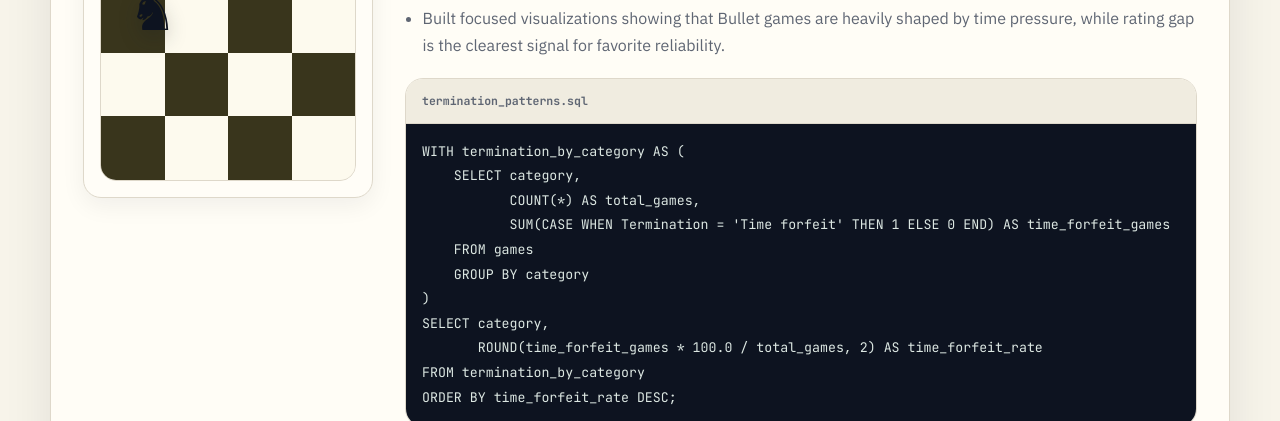
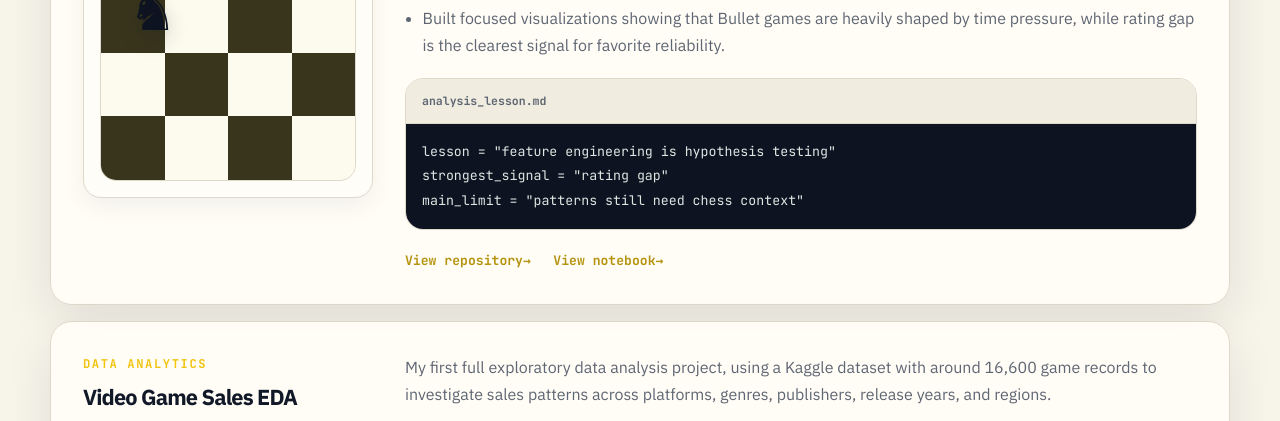
Before and after one commit to hafezomar/hafezomar.github.io, a plain HTML site: page index.html in a window 1280 px wide. Shown: the part 2609-3030 px from the top of the page. Drawn offline with Linux system fonts and the light colour scheme.

Commit message:
Restore Lichess analysis note

```diff
--- a/index.html
+++ b/index.html
@@ -238,19 +238,11 @@ ORDER BY review_score;</code></pre>
                             <li>Engineered evaluation features from messy wide columns while separating numeric engine evaluations from forced-mate notation.</li>
                             <li>Built focused visualizations showing that Bullet games are heavily shaped by time pressure, while rating gap is the clearest signal for favorite reliability.</li>
                         </ul>
-                        <div class="code-card" aria-label="SQL analysis example">
-                            <div class="code-title">termination_patterns.sql</div>
-                            <pre><code>WITH termination_by_category AS (
-    SELECT category,
-           COUNT(*) AS total_games,
-           SUM(CASE WHEN Termination = 'Time forfeit' THEN 1 ELSE 0 END) AS time_forfeit_games
-    FROM games
-    GROUP BY category
-)
-SELECT category,
-       ROUND(time_forfeit_games * 100.0 / total_games, 2) AS time_forfeit_rate
-FROM termination_by_category
-ORDER BY time_forfeit_rate DESC;</code></pre>
+                        <div class="code-card" aria-label="Project analysis lesson">
+                            <div class="code-title">analysis_lesson.md</div>
+                            <pre><code>lesson = "feature engineering is hypothesis testing"
+strongest_signal = "rating gap"
+main_limit = "patterns still need chess context"</code></pre>
                         </div>
                         <div class="project-links">
                             <a class="text-link" href="https://github.com/hafezomar/lichess-game-analysis" target="_blank" rel="noopener noreferrer">
```
